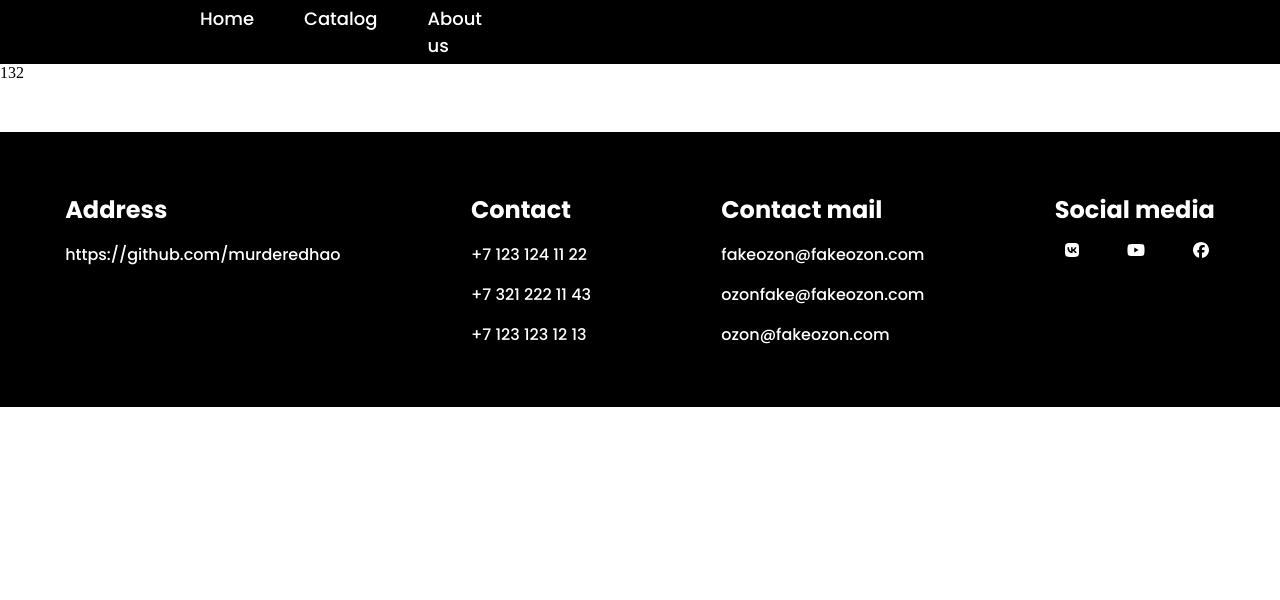
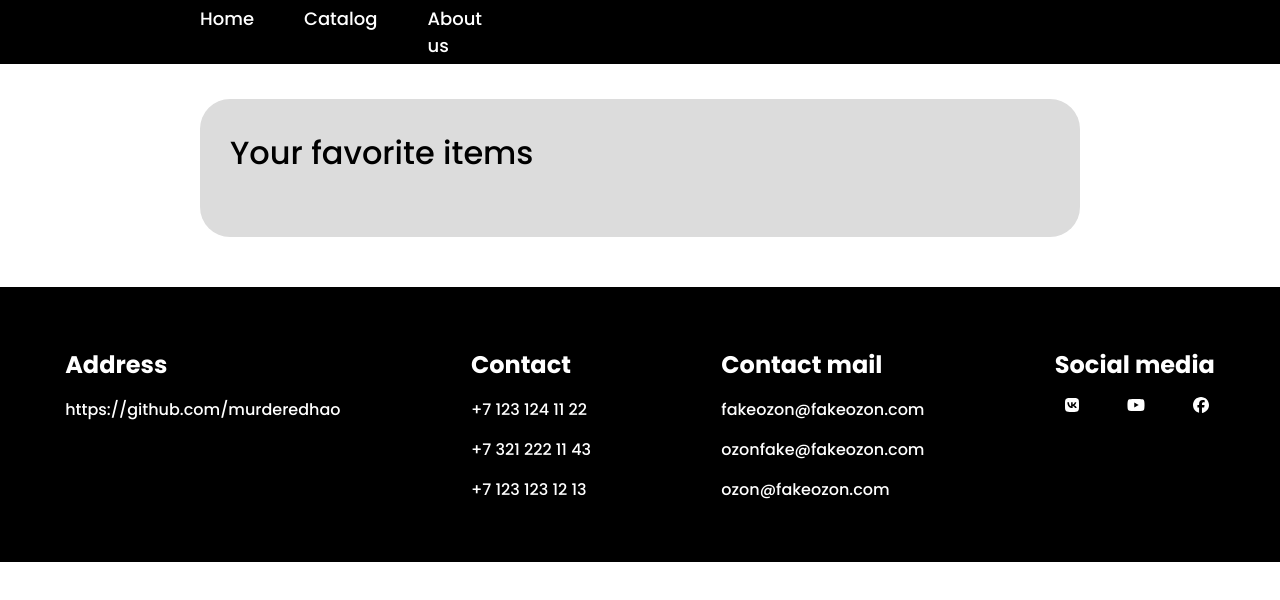
Before and after one commit to murderedhao/api-enjoyer, a React (Create React App) app: page /myfavorite in a window 1280 px wide. Shown: the top 600 px of the page. Built offline with nearby package versions, Linux system fonts and the light colour scheme.

Commit message:
Create reducer addFavorite for button Favorite

```diff
--- a/src/components/pages/CatalogPage/components/CatalogItem.jsx
+++ b/src/components/pages/CatalogPage/components/CatalogItem.jsx
@@ -3,6 +3,7 @@ import { useDispatch } from 'react-redux'
 import cart from '../../../../assets/cart.png'
 import favorite from '../../../../assets/favorite.png'
 import { addItem } from '../../../../store/itemSlice'
+import { addFavorite } from '../../../../store/itemSliceFavorite'
 import styles from './CatalogItem.module.scss'
 const CatalogItem = ({ Itemdata }) => {
 	const dispatch = useDispatch()
@@ -18,7 +19,10 @@ const CatalogItem = ({ Itemdata }) => {
 				>
 					<img className={styles['item__buttonImage']} src={cart} alt='' />
 				</button>
-				<button className={styles['item__button']}>
+				<button
+					onClick={() => dispatch(addFavorite(Itemdata))}
+					className={styles['item__button']}
+				>
 					<img className={styles['item__buttonImage']} src={favorite} alt='' />
 				</button>
 			</div>
--- a/src/components/pages/MyFavoritePage/MyFavoritePage.jsx
+++ b/src/components/pages/MyFavoritePage/MyFavoritePage.jsx
@@ -1,7 +1,23 @@
+import { useSelector } from 'react-redux'
+import styles from './MyFavoritePage.module.scss'
 const MyFavoritePage = () => {
+	const favoriteItems = useSelector(
+		state => state.favorite.transactions.favorites
+	)
 	return (
-		132
-	 );
+		<div className={styles.container}>
+			<h1 className={styles.container__head}>Your favorite items</h1>
+			{favoriteItems.map(favorite => (
+				<div className={styles.container__favorite} key={favorite.id}>
+					<img
+						className={styles.container__img}
+						src={favorite.images}
+						alt={`Favorite ${favorite.id}`}
+					/>
+					<p className={styles.container__title}>{favorite.title}</p>
+				</div>
+			))}
+		</div>
+	)
 }
-
-export default MyFavoritePage;
+export default MyFavoritePage
--- a/src/components/pages/MyFavoritePage/MyFavoritePage.module.scss
+++ b/src/components/pages/MyFavoritePage/MyFavoritePage.module.scss
@@ -0,0 +1,15 @@
+.container {
+	box-sizing: border-box;
+	background-color: gainsboro;
+	margin-top: 35px;
+	margin-left: 200px;
+	margin-right: 200px;
+	padding: 30px;
+	border-radius: 30px;
+}
+.container__head {
+	margin-bottom: 30px;
+	font-family: 'Poppins', sans-serif;
+	font-weight: 500;
+	font-size: 32px;
+}
--- a/src/store/index.js
+++ b/src/store/index.js
@@ -11,6 +11,7 @@ import {
 } from 'redux-persist'
 import storage from 'redux-persist/lib/storage'
 import itemSlice from './itemSlice'
+import itemSliceFavorite from './itemSliceFavorite'
 
 const persistConfig = {
 	key: 'root',
@@ -18,6 +19,7 @@ const persistConfig = {
 }
 const rootReducer = combineReducers({
 	item: itemSlice,
+	favorite: itemSliceFavorite,
 })
 const persistedReducer = persistReducer(persistConfig, rootReducer)
 export const store = configureStore({
--- /dev/null
+++ b/src/store/itemSliceFavorite.js
@@ -0,0 +1,25 @@
+import { createSlice } from '@reduxjs/toolkit'
+
+const initialState = {
+	transactions: {
+		favorites: [],
+	},
+}
+const itemSliceFavorite = createSlice({
+	name: 'favorite',
+	initialState,
+	reducers: {
+		addFavorite(state, action) {
+			state.transactions.favorites.push(action.payload)
+			alert('Your product has been added to the favorite')
+		},
+		removeFavorite(state, action) {
+			state.transactions.favorites = state.transactions.favorites.filter(
+				favorite => favorite.id !== action.payload
+			)
+		},
+	},
+})
+export const { addFavorite, removeFavorite } = itemSliceFavorite.actions
+
+export default itemSliceFavorite.reducer
```
